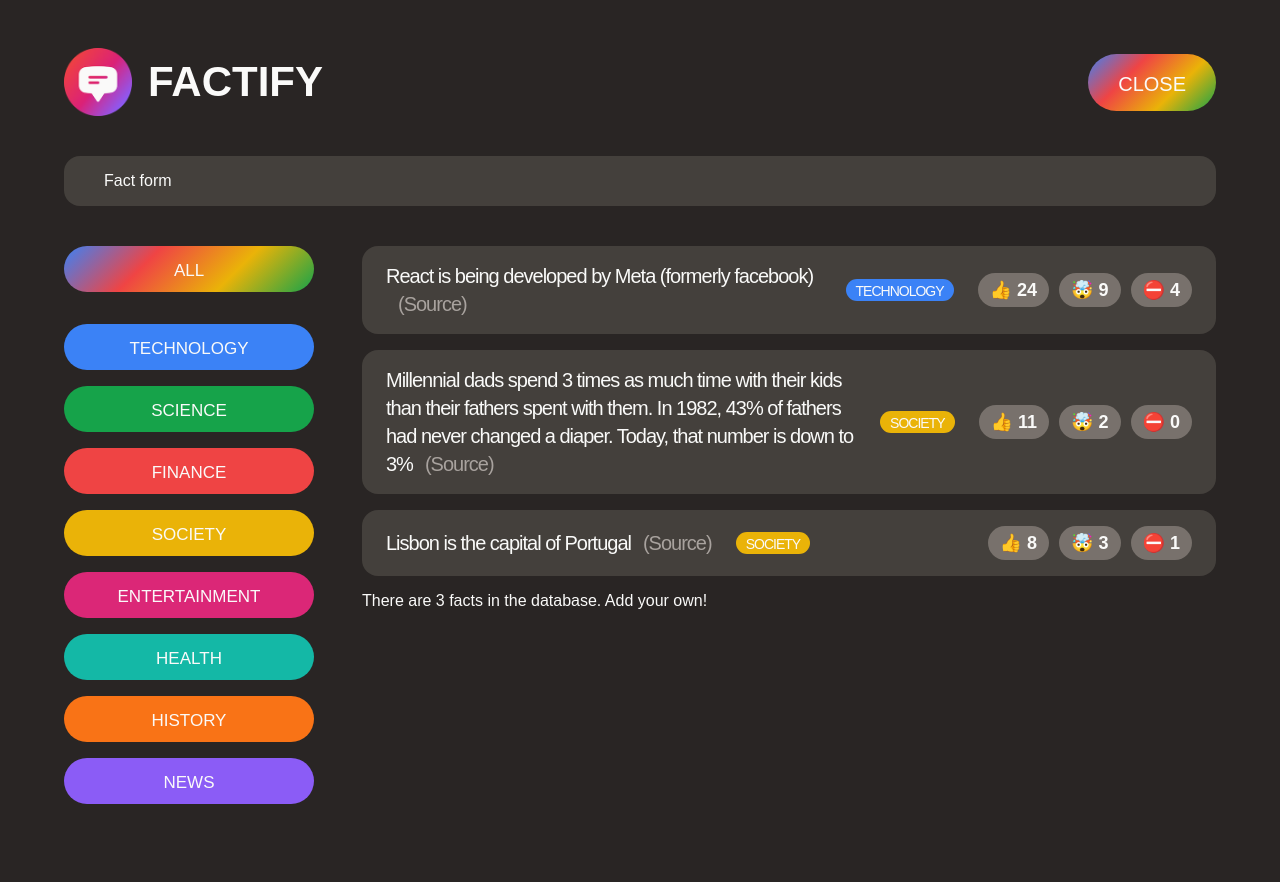
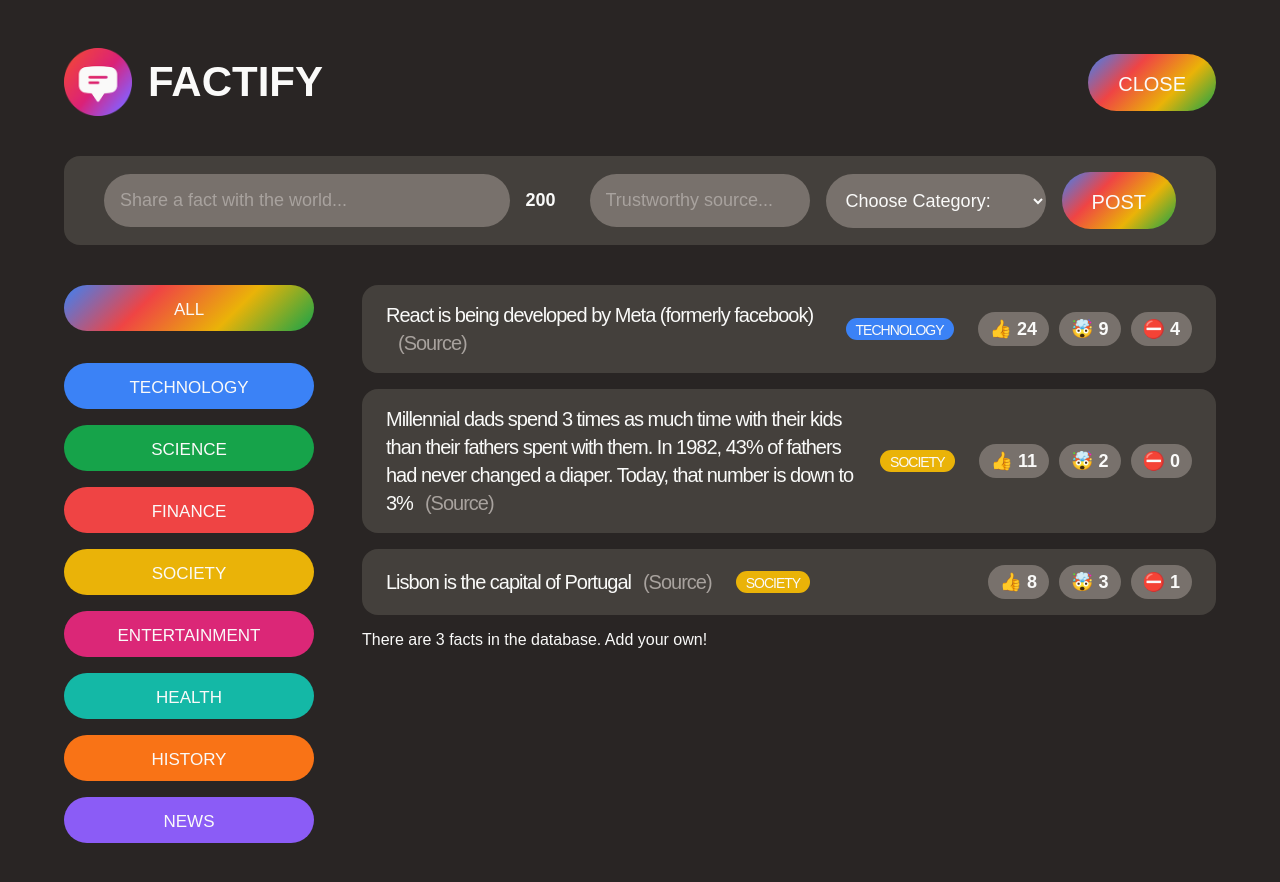
Before and after one commit to 1um1n0517y01/factify, a React (Create React App) app: page / in a window 1280 px wide. Both pictures are taken after a click on the button "SHARE A FACT". Shown: the top 882 px of the page. Built offline with nearby package versions, Linux system fonts and the light colour scheme; a web font is replaced by a local one.

Commit message:
Working With Forms the React Way

```diff
--- a/src/App.js
+++ b/src/App.js
@@ -89,10 +89,6 @@
   );
 }
 
-function NewFactForm() {
-  return <form className='fact-form'>Fact form</form>;
-}
-
 const CATEGORIES = [
   { name: 'technology', color: '#3b82f6' },
   { name: 'science', color: '#16a34a' },
@@ -103,6 +99,50 @@
   { name: 'history', color: '#f97316' },
   { name: 'news', color: '#8b5cf6' },
 ];
+
+function NewFactForm() {
+  const [text, setText] = useState('');
+  const [source, setSource] = useState('');
+  const [category, setCategory] = useState('');
+  const textLength = text.length;
+
+  function handleSubmit(e) {
+    e.preventDefault();
+    console.log(text, source, category);
+  }
+
+  return (
+    <form className='fact-form' onSubmit={handleSubmit}>
+      <input
+        type='text'
+        placeholder='Share a fact with the world...'
+        value={text}
+        onChange={(e) => setText(e.target.value)}
+      />
+      <span>{200 - textLength}</span>
+      <input
+        type='text'
+        placeholder='Trustworthy source...'
+        value={source}
+        onChange={(e) => setSource(e.target.value)}
+      />
+      <select
+        name=''
+        id=''
+        value={category}
+        onChange={(e) => setCategory(e.target.value)}
+      >
+        <option value=''>Choose Category:</option>
+        {CATEGORIES.map((cat) => (
+          <option key={cat.name} value={cat.name}>
+            {cat.name.toUpperCase()}
+          </option>
+        ))}
+      </select>
+      <button className='btn btn-large'>Post</button>
+    </form>
+  );
+}
 
 function CategoryFilter() {
   return (
```
